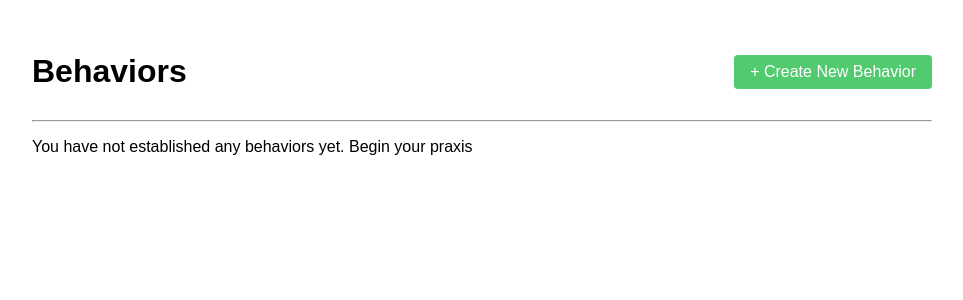
After one commit to IyzOnline/Projects, a Django app: template Behavior_Tracker/ethos/tracker/templates/tracker/home.html in a window 1280 px wide. The commit adds this page. Shown: the top 300 px of the page, without its empty margins (158-1121 px from the left). Run offline with Django 5.2, Linux system fonts and the light colour scheme; the template is opened without the code that fills it, so the values that code supplies are empty.

Commit message:
feat: Create home.html page

```diff
--- /dev/null
+++ b/Behavior_Tracker/ethos/tracker/templates/tracker/home.html
@@ -0,0 +1,77 @@
+<!DOCTYPE html>
+<html lang="en">
+<head>
+    <meta charset="UTF-8">
+    <meta name="viewport" content="width=device-width, initial-scale=1.0">
+    <title>Ethos</title>
+    <style>
+        body {
+            font-family: sans-serif;
+            padding: 2rem;
+            max-width: 900px;
+            margin: auto;
+        }
+        .header {
+            display: flex;
+            justify-content: space-between;
+            align-items: center;
+        }
+        .btn {
+            padding: 0.5rem 1rem;
+            background: #52ca70;
+            color: white;
+            text-decoration: none;
+            border-radius: 4px;
+        }
+        .behavior-card {
+            border: 1px solid #ddd;
+            padding: 1rem;
+            margin-top: 1rem;
+            border-radius: 8px;
+            box-shadow: 5px 5px 5px grey;
+        }
+        .card-actions{
+            margin-top: 1rem;
+            display: flex;
+            gap: 1rem;
+        }
+        .btn-outline {
+            border: 1px solid #52ca70;
+            color: #52ca70;
+            padding: 0.5rem 1rem;
+            text-decoration: none;
+            border-radius: 4px;
+        }
+    </style>
+</head>
+<body>
+
+    <div class="header">
+        <h1>Behaviors</h1>
+        <a href="#" class="btn">+ Create New Behavior</a>
+    </div>
+
+    <hr>
+
+    {% if behaviors %}
+        {% for behavior in behaviors %}
+            <div class="behavior-card">
+                <h2>{{ behavior.title }}</h2>
+                {% if behavior.description %}
+                    <p>{{ behavior.description }}</p>
+                {% else %}
+                    <p>---</p>
+                {% endif %}
+
+                <div class="card-actions">
+                    <a href="{% url 'tracker:behavior_dashboard' behavior.id %}" class="btn">View Analytics</a>
+
+                    <a href="#" class="btn-outline"> Log Today's Entry</a>
+                </div>
+            </div>
+        {% endfor %}
+    {% else %}
+        <p>You have not established any behaviors yet. Begin your praxis</p>
+    {% endif %}
+</body>
+</html>
```
Also changed, not shown: Behavior_Tracker/ethos/tracker/templates/tracker/dashboard.html (+12 -2 lines).
